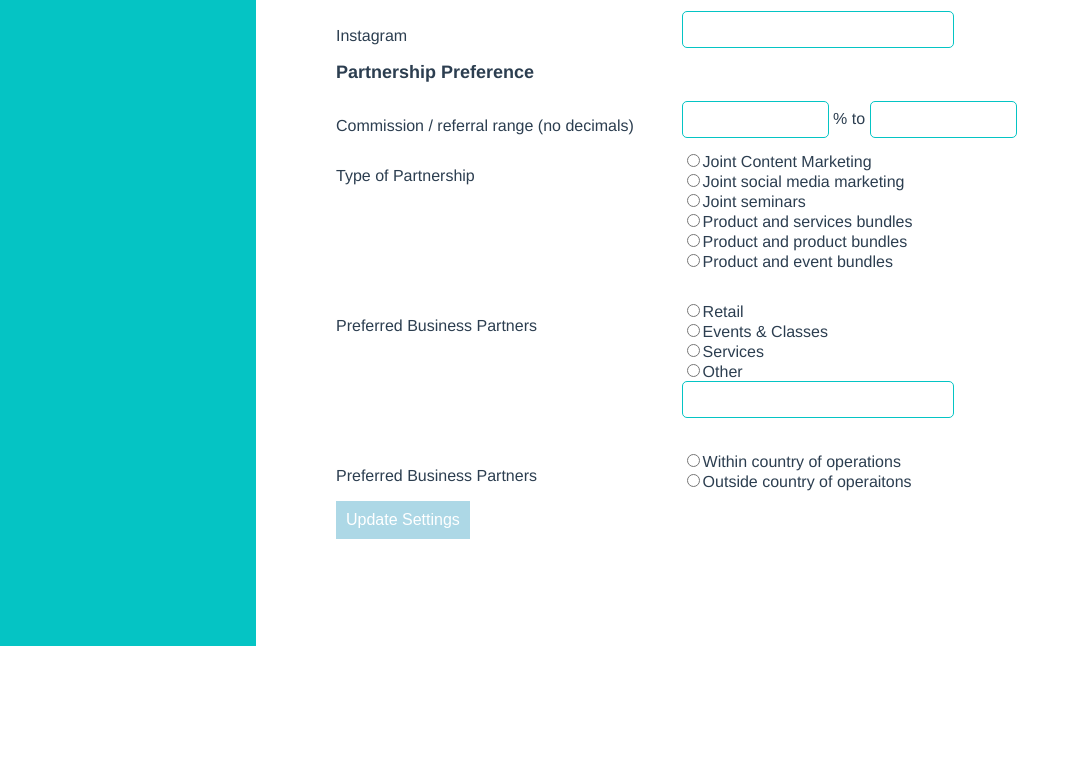
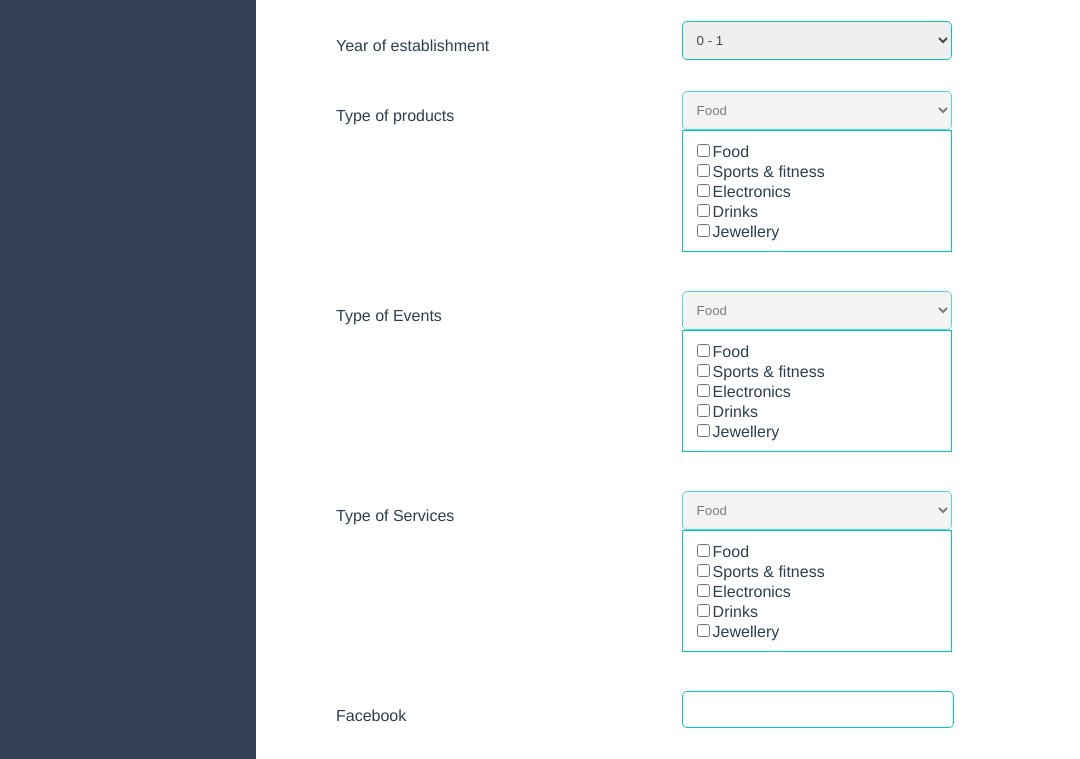
Before and after one commit to MARS-Technologies/momin, a Vue app: page /dashboard/profile in a window 1280 px wide. Shown: the part 954-1713 px from the top of the page, without its empty margins (0-1080 px from the left). Before the commit the page ends 1600 px from the top, so only its background shows below. Built offline with nearby package versions, Linux system fonts and the light colour scheme.

Commit message:
Update ProfileView.vue

```diff
--- a/src/views/ProfileView.vue
+++ b/src/views/ProfileView.vue
@@ -1,12 +1,12 @@
 <template>
     <main class="profile">
         <div class="col-lg-4">
-            <img class="logo-img" src="../assets/synergy-png.png" alt="">
+            <img class="logo-img" src="../assets/logo.jpeg" alt="">
             <ul class="menu">
                 <li class="menu-item"><router-link to="/dashboard/">PDF</router-link></li>
                 <li class="menu-item"><router-link to="/dashboard/explore">Explore</router-link></li>
                 <li class="menu-item"><router-link to="/dashboard/collaboration">My Collaborations</router-link></li>
-                <li class="menu-item"><router-link to="/dashboard/profile">Profile</router-link></li>
+                <li class="menu-item checked"><router-link to="/dashboard/profile">Profile</router-link></li>
             </ul>
         </div>
         <div class="col-lg-8">
@@ -30,32 +30,32 @@
                 </p>
             </div>
             <div class="row">
-                <div class="col-sm-4" style="height: 50px;">
+                <div class="col-sm-4" style="height: 70px;">
                     <p>Company Name</p>
                 </div>
-                <div class="col-sm-8" style="height: 50px;">
+                <div class="col-sm-8" style="height: 70px;">
                     <input type="text" placeholder="Company Name">
                 </div>
-                <div class="col-sm-4" style="height: 100px;">
+                <div class="col-sm-4" style="height: 120px;">
                     <p>Company Intro</p>
                 </div>
-                <div class="col-sm-8" style="height: 100px;">
+                <div class="col-sm-8" style="height: 120px;">
                     <textarea name="" id="" cols="30" rows="10"></textarea>
                 </div>
             </div>
             <div class="row">
-                <div class="col-sm-4" style="height: 50px;">
+                <div class="col-sm-4" style="height: 70px;">
                     <p>Website URL</p>
                 </div>
-                <div class="col-sm-8" style="height: 50px;">
+                <div class="col-sm-8" style="height: 70px;">
                     <input type="text" placeholder="www.examplecompany.com">
                 </div>
             </div>
             <div class="row">
-                <div class="col-sm-4" style="height: 50px;">
+                <div class="col-sm-4" style="height: 70px;">
                     <p>Country of Operation</p>
                 </div>
-                <div class="col-sm-8" style="height: 50px;">
+                <div class="col-sm-8" style="height: 70px;">
                     <select name="country" id="">
                         <option value="hongkong">Hong Kong</option>
                         <option value="pakistan">Pakistan</option>
@@ -63,21 +63,22 @@
                 </div>
             </div>
             <div class="row">
-                <div class="col-sm-4" style="height: 100px;">
+                <div class="col-sm-4" style="height: 150px;">
                     <p>Business Category</p>
                 </div>
-                <div class="col-sm-8" style="height: 100px;">
-                    <input type="radio" name="retail" id=""><label>Retail</label><br>
-                    <input type="radio" name="Events & Classes" id=""><label>Events & Classes</label><br>
-                    <input type="radio" name="Services" id=""><label>Services</label><br>
-                    <input type="radio" name="Other" id=""><label>Other</label><br>
+                <div class="col-sm-8" style="height: 150px;">
+                    <input type="radio" name="business" id=""><label>Retail</label><br>
+                    <input type="radio" name="business" id=""><label>Events & Classes</label><br>
+                    <input type="radio" name="business" id=""><label>Services</label><br>
+                    <input type="radio" name="business" id=""><label>Other</label><br>
+                    <input type="text">
                 </div>
             </div>
             <div class="row">
-                <div class="col-sm-4" style="height: 50px;">
+                <div class="col-sm-4" style="height: 70px;">
                     <p>Industy</p>
                 </div>
-                <div class="col-sm-8" style="height: 50px;">
+                <div class="col-sm-8" style="height: 70px;">
                     <select name="industry" id="">
                         <option value="fitness">Fitness</option>
                         <option value="it">IT</option>
@@ -85,10 +86,10 @@
                 </div>
             </div>
             <div class="row">
-                <div class="col-sm-4" style="height: 50px;">
+                <div class="col-sm-4" style="height: 70px;">
                     <p>Customer Size</p>
                 </div>
-                <div class="col-sm-8" style="height: 50px;">
+                <div class="col-sm-8" style="height: 70px;">
                     <select name="industry" id="">
                         <option value="1000+">1000+</option>
                         <option value="1m">1M+</option>
@@ -96,10 +97,10 @@
                 </div>
             </div>
             <div class="row">
-                <div class="col-sm-4" style="height: 50px;">
+                <div class="col-sm-4" style="height: 70px;">
                     <p>Business and Customers Demographic</p>
                 </div>
-                <div class="col-sm-8" style="height: 50px;">
+                <div class="col-sm-8" style="height: 70px;">
                     <select name="industry" id="">
                         <option value="hongkongsar">Hong Kong SAR</option>
                         <option value="MainlandChina">Mainland China</option>
@@ -110,18 +111,18 @@
                 </div>
             </div>
             <div class="row">
-                <div class="col-sm-4" style="height: 50px;">
+                <div class="col-sm-4" style="height: 120px;">
                     <p>Collaboration Vision</p>
                 </div>
-                <div class="col-sm-8" style="height: 50px;">
+                <div class="col-sm-8" style="height: 120px;">
                     <textarea name="" id="" cols="30" rows="10"></textarea>
                 </div>
             </div>
             <div class="row">
-                <div class="col-sm-4" style="height: 50px;">
+                <div class="col-sm-4" style="height: 70px;">
                     <p>Year of establishment</p>
                 </div>
-                <div class="col-sm-8" style="height: 50px;">
+                <div class="col-sm-8" style="height: 70px;">
                     <select name="industry" id="">
                         <option value="0-1">0 - 1</option>
                         <option value="1-3">1 - 3</option>
@@ -132,60 +133,75 @@
                 </div>
             </div>
             <div class="row">
-                <div class="col-sm-4" style="height: 50px;">
+                <div class="col-sm-4" style="height: 200px;">
                     <p>Type of products</p>
                 </div>
-                <div class="col-sm-8" style="height: 50px;">
-                    <select name="industry" id="">
-                        <option value="food">Food</option>
-                        <option value="sport-fitness">Sports & fitness</option>
-                        <option value="electronics">Electronics</option>
-                        <option value="drinks">Drinks</option>
-                        <option value="Jewellery">Jewellery</option>
-                    </select>
+                <div class="col-sm-8" style="height: 200px;">
+                    <select name="industry" id="" disabled>
+                        <option value="food">
+                            Food
+                        </option>
+                    </select><br>
+                    <div class="sec">
+                    <input type="checkbox" name="Sports" id=""><label>Food</label><br>
+                    <input type="checkbox" name="Sports" id=""><label>Sports & fitness</label><br>
+                    <input type="checkbox" name="Sports" id=""><label>Electronics</label><br>
+                    <input type="checkbox" name="Sports" id=""><label>Drinks</label><br>
+                    <input type="checkbox" name="Sports" id=""><label>Jewellery</label><br>
+                    </div>
                 </div>
             </div>
             <div class="row">
-                <div class="col-sm-4" style="height: 50px;">
+                <div class="col-sm-4" style="height: 200px;">
                     <p>Type of Events</p>
                 </div>
-                <div class="col-sm-8" style="height: 50px;">
-                    <select name="industry" id="">
-                        <option value="food">Food</option>
-                        <option value="sport-fitness">Sports & fitness</option>
-                        <option value="electronics">Electronics</option>
-                        <option value="drinks">Drinks</option>
-                        <option value="Jewellery">Jewellery</option>
-                    </select>
+                <div class="col-sm-8" style="height: 200px;">
+                    <select name="industry" disabled id="">
+                        <option value="food">
+                            Food
+                        </option>
+                    </select><br>
+                    <div class="sec">
+                    <input type="checkbox" name="Sports" id=""><label>Food</label><br>
+                    <input type="checkbox" name="Sports" id=""><label>Sports & fitness</label><br>
+                    <input type="checkbox" name="Sports" id=""><label>Electronics</label><br>
+                    <input type="checkbox" name="Sports" id=""><label>Drinks</label><br>
+                    <input type="checkbox" name="Sports" id=""><label>Jewellery</label><br>
+                    </div>
                 </div>
             </div>
             <div class="row">
-                <div class="col-sm-4" style="height: 50px;">
+                <div class="col-sm-4" style="height: 200px;">
                     <p>Type of Services</p>
                 </div>
-                <div class="col-sm-8" style="height: 50px;">
-                    <select name="industry" id="">
-                        <option value="food">Food</option>
-                        <option value="sport-fitness">Sports & fitness</option>
-                        <option value="electronics">Electronics</option>
-                        <option value="drinks">Drinks</option>
-                        <option value="Jewellery">Jewellery</option>
-                    </select>
+                <div class="col-sm-8" style="height: 200px;">
+                    <select name="industry" disabled id="">
+                        <option value="food">
+                            Food
+                        </option>
+                    </select><br>
+                    <div class="sec">
+                    <input type="checkbox" name="Sports" id=""><label>Food</label><br>
+                    <input type="checkbox" name="Sports" id=""><label>Sports & fitness</label><br>
+                    <input type="checkbox" name="Sports" id=""><label>Electronics</label><br>
+                    <input type="checkbox" name="Sports" id=""><label>Drinks</label><br>
+                    <input type="checkbox" name="Sports" id=""><label>Jewellery</label><br>
+                    </div>
                 </div>
             </div>
             <div class="row">
-                <div class="col-sm-4" style="height: 50px;">
+                <div class="col-sm-4" style="height: 70px;">
                     <p>Facebook</p>
                 </div>
-                <div class="col-sm-8" style="height: 50px;">
+                <div class="col-sm-8" style="height: 70px;">
                     <input type="text">
                 </div>
             </div>
             <div class="row">
-                <div class="col-sm-4" style="height: 50px;">
+                <div class="col-sm-4" style="height: 70px;">
                     <p>Instagram</p>
                 </div>
-                <div class="col-sm-8" style="height: 50px;">
+                <div class="col-sm-8" style="height: 70px;">
                     <input type="text">
                 </div>
             </div>
@@ -193,10 +209,10 @@
                 <p class="header">Partnership Preference</p>
             </div>
             <div class="row">
-                <div class="col-sm-4" style="height: 50px;">
+                <div class="col-sm-4" style="height: 70px;">
                     <p>Commission / referral range (no decimals)</p>
                 </div>
-                <div class="col-sm-8" style="height: 50px;">
+                <div class="col-sm-8" style="height: 70px;">
                     <input type="text" class="half-input"> % to <input type="text" class="half-input">
                 </div>
             </div>
@@ -205,12 +221,12 @@
                     <p>Type of Partnership</p>
                 </div>
                 <div class="col-sm-8" style="height: 150px;">
-                    <input type="radio" name="joint" id=""><label>Joint Content Marketing</label><br>
-                    <input type="radio" name="Events & Classes" id=""><label>Joint social media marketing</label><br>
-                    <input type="radio" name="Services" id=""><label>Joint seminars</label><br>
-                    <input type="radio" name="Other" id=""><label>Product and services bundles</label><br>
-                    <input type="radio" name="Other" id=""><label>Product and product bundles</label><br>
-                    <input type="radio" name="Other" id=""><label>Product and event bundles</label><br>
+                    <input type="radio" name="partner" id=""><label>Joint Content Marketing</label><br>
+                    <input type="radio" name="partner" id=""><label>Joint social media marketing</label><br>
+                    <input type="radio" name="partner" id=""><label>Joint seminars</label><br>
+                    <input type="radio" name="partner" id=""><label>Product and services bundles</label><br>
+                    <input type="radio" name="partner" id=""><label>Product and product bundles</label><br>
+                    <input type="radio" name="partner" id=""><label>Product and event bundles</label><br>
                 </div>
             </div>
             <div class="row">
@@ -218,20 +234,20 @@
                     <p>Preferred Business Partners</p>
                 </div>
                 <div class="col-sm-8" style="height: 150px;">
-                    <input type="radio" name="retail" id=""><label>Retail</label><br>
-                    <input type="radio" name="Events & Classes" id=""><label>Events & Classes</label><br>
-                    <input type="radio" name="Services" id=""><label>Services</label><br>
-                    <input type="radio" name="Other" id=""><label>Other</label><br>
+                    <input type="radio" name="business-p" id=""><label>Retail</label><br>
+                    <input type="radio" name="business-p" id=""><label>Events & Classes</label><br>
+                    <input type="radio" name="business-p" id=""><label>Services</label><br>
+                    <input type="radio" name="business-p" id=""><label>Other</label><br>
                     <input type="text">
                 </div>
             </div>
             <div class="row">
-                <div class="col-sm-4" style="height: 50px;">
+                <div class="col-sm-4" style="height: 70px;">
                     <p>Preferred Business Partners</p>
                 </div>
-                <div class="col-sm-8" style="height: 50px;">
+                <div class="col-sm-8" style="height: 70px;">
                     <input type="radio" name="retail" id=""><label>Within country of operations</label><br>
-                    <input type="radio" name="Events & Classes" id=""><label>Outside country of operaitons</label><br>
+                    <input type="radio" name="retail" id=""><label>Outside country of operaitons</label><br>
                 </div>
             </div>
             <div class="row" style="text-align: left;">
@@ -250,11 +266,19 @@ nav{
 .col-lg-4{
     width: 20%;
     background: #324158;
-    height: 200vh;
+    height: 360vh;
     float: left;
 }
-.col-lg-4:hover{
-    background-color: #05C4C4;
+li.menu-item a:hover{
+    color: #05C4C4;
+}
+li.checked a{
+    color: #05C4C4;
+}
+.sec {
+    width: 248px;
+    border: 1px solid #05C4C4;
+    padding: 10px;
 }
 .col-sm-4{
     width: 40%;
```
